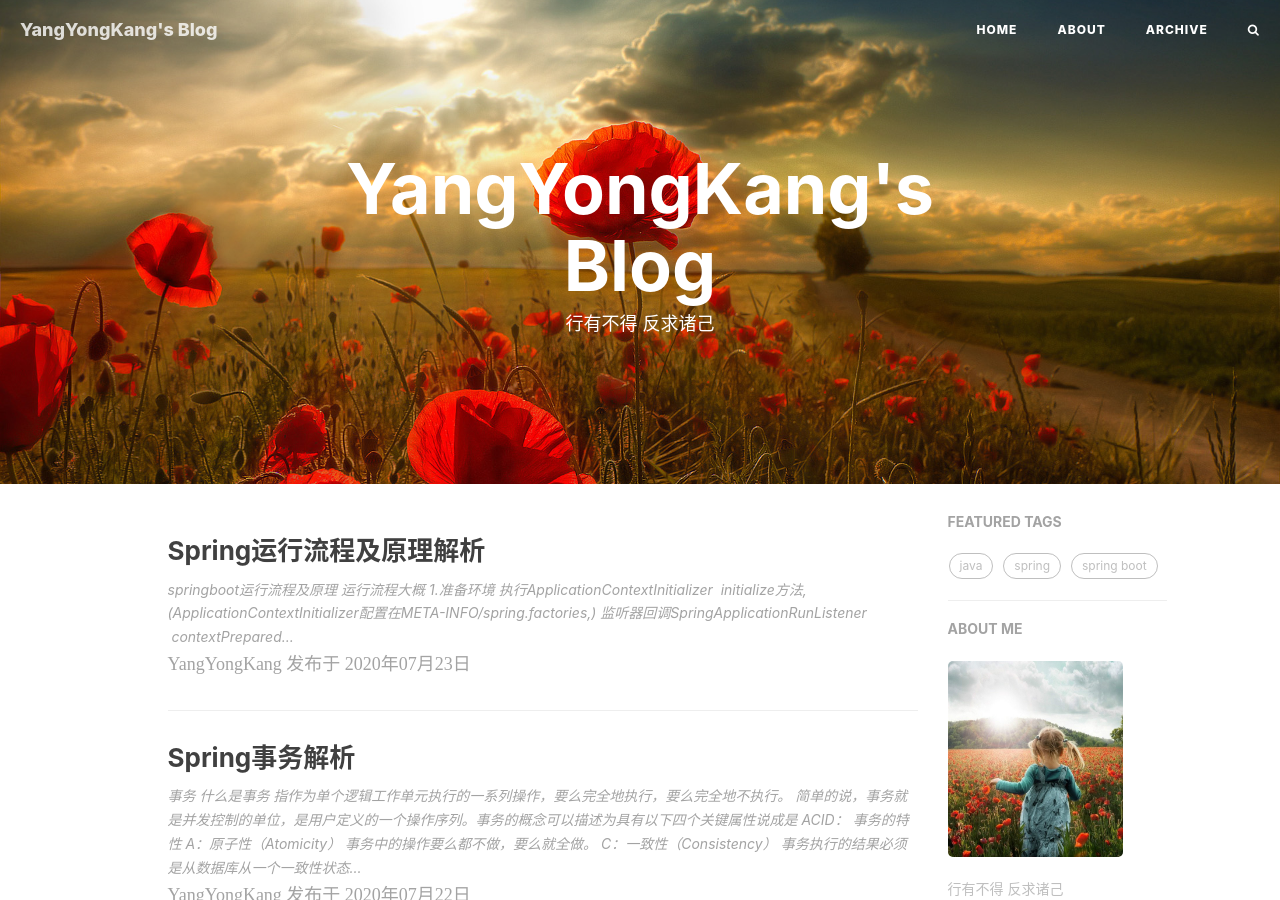
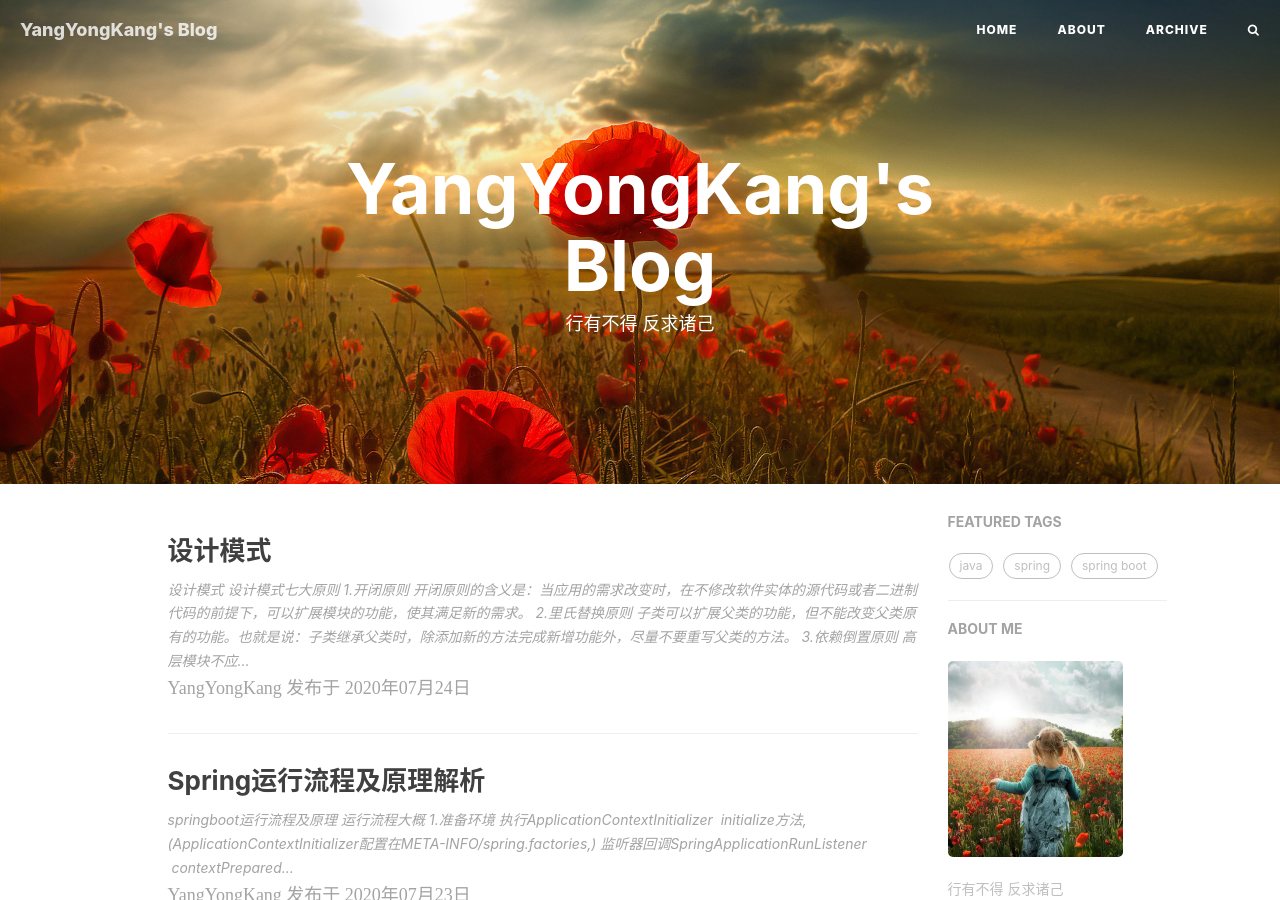
Before and after one commit to yangyongkangse/blog.github.io, a Jekyll site: the page built from index.html, in a window 1280 px wide and 900 px high. Built offline with Jekyll 4.4.1, drawn with Linux system fonts in a browser that asks for light colours; nearby versions of some CDN libraries; the list of posts is cut into pages by our own code; comment, search, counter and statistics services are not loaded; some of the changed lines change nothing that is shown.

Commit message:
设计模式

```diff
--- a/_config.yml
+++ b/_config.yml
@@ -14,7 +14,7 @@ baseurl: ""         # for example, '/blog' if your blog hosted on 'host/blog'
 future: true
 
 # SNS settings
-RSS: false
+RSS: true
 zhihu_username: yangyongkang
 github_username: yangyongkangse
 email_username: yangyongkang@yangyk.com
--- a/_includes/footer.html
+++ b/_includes/footer.html
@@ -8,7 +8,7 @@
 
                 <p class="copyright text-muted">
                     Copyright &copy;2018-{{ site.time | date: '%Y' }}
-                    <img src="/img/iconmonstr-user-5.svg">
+                    <img src="/img/heart.svg">
                     YangYongKang
                     <br>
                     Theme by <a href="http://huangxuan.me" target="_blank">Hux</a> |
--- a/_includes/sns-links.html
+++ b/_includes/sns-links.html
@@ -10,7 +10,7 @@
 
   {% if site.RSS %}
   <li>
-    <a href="{{ "/feed.xml" | prepend: site.baseurl }}">
+    <a target="_blank" href="{{"/feed.xml" | prepend: site.baseurl }}" >
       <span class="fa-stack fa-lg">
         <i class="fa fa-circle fa-stack-2x"></i>
         <i class="fa fa-rss fa-stack-1x fa-inverse"></i>
@@ -20,7 +20,7 @@
   {% endif %}
   {% if site.twitter_username %}
   <li>
-    <a href="https://twitter.com/{{ site.twitter_username }}">
+    <a target="_blank" href="https://twitter.com/{{ site.twitter_username }}">
       <span class="fa-stack fa-lg">
         <i class="fa fa-circle fa-stack-2x"></i>
         <i class="fa fa-twitter fa-stack-1x fa-inverse"></i>
--- /dev/null
+++ b/_posts/2020-07-24-design-patterns.md
@@ -0,0 +1,85 @@
+---
+layout:     post
+title:      "设计模式"
+subtitle:   ""
+date:       2020-07-24  +0800
+author:     "YangYongKang"
+header-style: text
+catalog: true
+archive:
+    - java
+    - 设计模式
+tags:
+    - java
+    - 设计模式
+---
+
+# 设计模式
+
+### 设计模式七大原则
+#### 1.开闭原则
+
+- 开闭原则的含义是：当应用的需求改变时，在不修改软件实体的源代码或者二进制代码的前提下，可以扩展模块的功能，使其满足新的需求。
+#### 2.里氏替换原则
+
+- 子类可以扩展父类的功能，但不能改变父类原有的功能。也就是说：子类继承父类时，除添加新的方法完成新增功能外，尽量不要重写父类的方法。
+#### 3.依赖倒置原则
+
+- 高层模块不应该依赖低层模块，两者都应该依赖其抽象；抽象不应该依赖细节，细节应该依赖抽象,其核心思想是：要面向接口编程，不要面向实现编程。
+#### 4.单一职责原则
+
+- 这里的职责是指类变化的原因，单一职责原则规定一个类应该有且仅有一个引起它变化的原因，否则类应该被拆分
+
+单一职责原则的核心就是控制类的粒度大小、将对象解耦、提高其内聚性。如果遵循单一职责原则将有以下优点。
+
+- 降低类的复杂度。一个类只负责一项职责，其逻辑肯定要比负责多项职责简单得多。
+- 提高类的可读性。复杂性降低，自然其可读性会提高。
+- 提高系统的可维护性。可读性提高，那自然更容易维护了。
+- 变更引起的风险降低。变更是必然的，如果单一职责原则遵守得好，当修改一个功能时，可以显著降低对其他功能的影响。
+#### 5.接口隔离原则
+
+- 要求程序员尽量将臃肿庞大的接口拆分成更小的和更具体的接口，让接口中只包含客户感兴趣的方法
+
+接口隔离原则和单一职责都是为了提高类的内聚性、降低它们之间的耦合性，体现了封装的思想，但两者是不同的：
+
+- 单一职责原则注重的是职责，而接口隔离原则注重的是对接口依赖的隔离。
+- 单一职责原则主要是约束类，它针对的是程序中的实现和细节；接口隔离原则主要约束接口，主要针对抽象和程序整体框架的构建。
+
+接口隔离原则是为了约束接口、降低类对接口的依赖性，遵循接口隔离原则有以下 5 个优点。
+
+1. 将臃肿庞大的接口分解为多个粒度小的接口，可以预防外来变更的扩散，提高系统的灵活性和可维护性。
+1. 接口隔离提高了系统的内聚性，减少了对外交互，降低了系统的耦合性。
+1. 如果接口的粒度大小定义合理，能够保证系统的稳定性；但是，如果定义过小，则会造成接口数量过多，使设计复杂化；如果定义太大，灵活性降低，无法提供定制服务，给整体项目带来无法预料的风险。
+1. 使用多个专门的接口还能够体现对象的层次，因为可以通过接口的继承，实现对总接口的定义。
+1. 能减少项目工程中的代码冗余。过大的大接口里面通常放置许多不用的方法，当实现这个接口的时候，被迫设计冗余的代码。
+#### 6.迪米特法则
+
+- 如果两个软件实体无须直接通信，那么就不应当发生直接的相互调用，可以通过第三方转发该调用。其目的是降低类之间的耦合度，提高模块的相对独立性
+#### 7.合成复用原则
+
+- 又叫组合/聚合复用原则。它要求在软件复用时，要尽量先使用组合或者聚合等关联关系来实现，其次才考虑使用继承关系来实现。如果要使用继承关系，则必须严格遵循里氏替换原则。合成复用原则同里氏替换原则相辅相成的，两者都是开闭原则的具体实现规范
+### 23种设计模式
+
+1. 单例（Singleton）模式：某个类只能生成一个实例，该类提供了一个全局访问点供外部获取该实例，其拓展是有限多例模式。
+1. 原型（Prototype）模式：将一个对象作为原型，通过对其进行复制而克隆出多个和原型类似的新实例。
+1. 工厂方法（Factory Method）模式：定义一个用于创建产品的接口，由子类决定生产什么产品。
+1. 抽象工厂（AbstractFactory）模式：提供一个创建产品族的接口，其每个子类可以生产一系列相关的产品。
+1. 建造者（Builder）模式：将一个复杂对象分解成多个相对简单的部分，然后根据不同需要分别创建它们，最后构建成该复杂对象。
+1. 代理（Proxy）模式：为某对象提供一种代理以控制对该对象的访问。即客户端通过代理间接地访问该对象，从而限制、增强或修改该对象的一些特性。
+1. 适配器（Adapter）模式：将一个类的接口转换成客户希望的另外一个接口，使得原本由于接口不兼容而不能一起工作的那些类能一起工作。
+1. 桥接（Bridge）模式：将抽象与实现分离，使它们可以独立变化。它是用组合关系代替继承关系来实现，从而降低了抽象和实现这两个可变维度的耦合度。
+1. 装饰（Decorator）模式：动态的给对象增加一些职责，即增加其额外的功能。
+1. 外观（Facade）模式：为多个复杂的子系统提供一个一致的接口，使这些子系统更加容易被访问。
+1. 享元（Flyweight）模式：运用共享技术来有效地支持大量细粒度对象的复用。
+1. 组合（Composite）模式：将对象组合成树状层次结构，使用户对单个对象和组合对象具有一致的访问性。
+1. 模板方法（TemplateMethod）模式：定义一个操作中的算法骨架，而将算法的一些步骤延迟到子类中，使得子类可以不改变该算法结构的情况下重定义该算法的某些特定步骤。
+1. 策略（Strategy）模式：定义了一系列算法，并将每个算法封装起来，使它们可以相互替换，且算法的改变不会影响使用算法的客户。
+1. 命令（Command）模式：将一个请求封装为一个对象，使发出请求的责任和执行请求的责任分割开。
+1. 职责链（Chain of Responsibility）模式：把请求从链中的一个对象传到下一个对象，直到请求被响应为止。通过这种方式去除对象之间的耦合。
+1. 状态（State）模式：允许一个对象在其内部状态发生改变时改变其行为能力。
+1. 观察者（Observer）模式：多个对象间存在一对多关系，当一个对象发生改变时，把这种改变通知给其他多个对象，从而影响其他对象的行为。
+1. 中介者（Mediator）模式：定义一个中介对象来简化原有对象之间的交互关系，降低系统中对象间的耦合度，使原有对象之间不必相互了解。
+1. 迭代器（Iterator）模式：提供一种方法来顺序访问聚合对象中的一系列数据，而不暴露聚合对象的内部表示。
+1. 访问者（Visitor）模式：在不改变集合元素的前提下，为一个集合中的每个元素提供多种访问方式，即每个元素有多个访问者对象访问。
+1. 备忘录（Memento）模式：在不破坏封装性的前提下，获取并保存一个对象的内部状态，以便以后恢复它。
+1. 解释器（Interpreter）模式：提供如何定义语言的文法，以及对语言句子的解释方法，即解释器。
```
Also changed, not shown: img/heart.svg (added).
